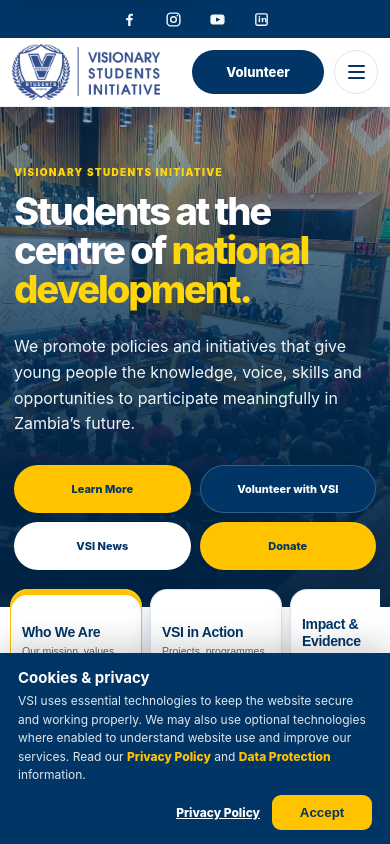
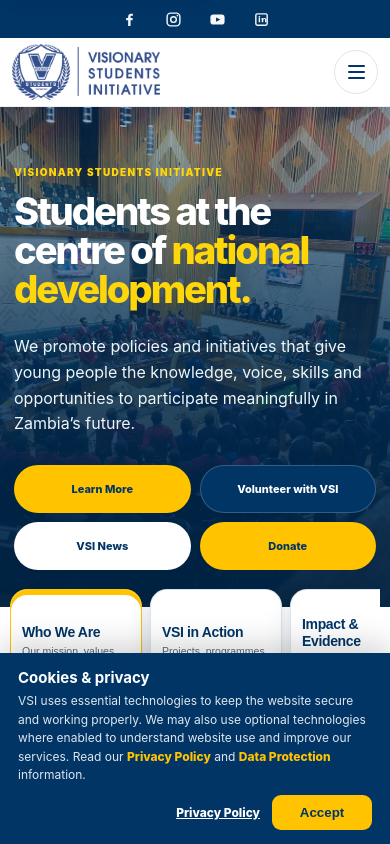
Before and after one commit to vsizambia/vsiwebsite, a Next.js app: page / in a window 390 px wide. Built offline with nearby package versions, Linux system fonts and the light colour scheme; no server answers; the database is empty.

Commit message:
Fix mobile Volunteer and Donate menu overlap

```diff
--- a/app/mobile.css
+++ b/app/mobile.css
@@ -12,8 +12,8 @@
   .nav-shell{width:calc(100% - 24px);min-height:68px;gap:10px}
   .brand{flex:1;min-width:0}
   .brand img{width:148px;max-width:100%;height:auto}
-  .nav-cta{flex:0 0 132px;width:132px;min-height:44px;height:44px;padding:0 12px;font-size:13px;line-height:1;gap:7px;white-space:nowrap;display:inline-flex;align-items:center;justify-content:center}
-  .nav-cta span{font-size:13px;line-height:1}
+  /* Keep Donate in the dropdown only; the duplicate header CTA caused crowding beside the menu. */
+  .nav-cta{display:none!important}
   .desktop-nav{display:none}
   .mobile-menu{display:block;position:relative;flex:0 0 44px}
   .mobile-menu summary{list-style:none;display:grid;place-items:center;width:44px;height:44px;border:1px solid #d9e5eb;border-radius:50%;background:#fff;color:var(--regal-navy);cursor:pointer}
@@ -25,7 +25,7 @@
   .mobile-menu-panel{position:absolute;right:0;top:52px;width:min(270px,calc(100vw - 28px));padding:10px;background:#fff;border:1px solid #dfe8ed;border-radius:18px;box-shadow:0 18px 45px rgba(0,53,102,.16);z-index:100}
   .mobile-menu-panel a{display:block;padding:13px 14px;border-radius:12px;color:var(--regal-navy);font-weight:800;font-size:14px}
   .mobile-menu-panel a:hover{background:#f1f6f8}
-  .mobile-menu-panel a:last-child{background:var(--school-bus-yellow);margin-top:4px}
+  .mobile-menu-panel a[href="/generosity"]{background:var(--school-bus-yellow);margin-top:10px;border-top:1px solid #e5edf1;padding-top:15px}
 
   /* Hero: balanced mobile line breaks keep the heading visually even and easy to scan. */
   .hero{min-height:0;height:auto;align-items:stretch}
@@ -116,7 +116,6 @@
 
 @media (max-width:380px){
   .brand img{width:136px}
-  .nav-cta{flex-basis:122px;width:122px;min-height:42px;height:42px;padding:0 10px;font-size:12px}
   .mobile-menu{flex-basis:42px}
   .mobile-menu summary{width:42px;height:42px}
   .hero-content{padding-top:82px}
@@ -125,12 +124,10 @@
   .hero-actions .button{width:100%}
 }
 
-/* Header alignment: keep the CTA and menu visually balanced on every mobile page. */
+/* Mobile navigation: keep the menu control aligned and the Donate action inside the dropdown. */
 @media (max-width:600px){
   .nav-shell{align-items:center}
-  .nav-cta,.mobile-menu summary{box-shadow:none}
-  .nav-cta{border:0}
-  .nav-cta span{display:inline-block;transform:translateY(-.5px)}
+  .mobile-menu summary{box-shadow:none}
 }
 
 /* Final mobile composition pass: tighter vertical rhythm, stronger section hierarchy,
```
